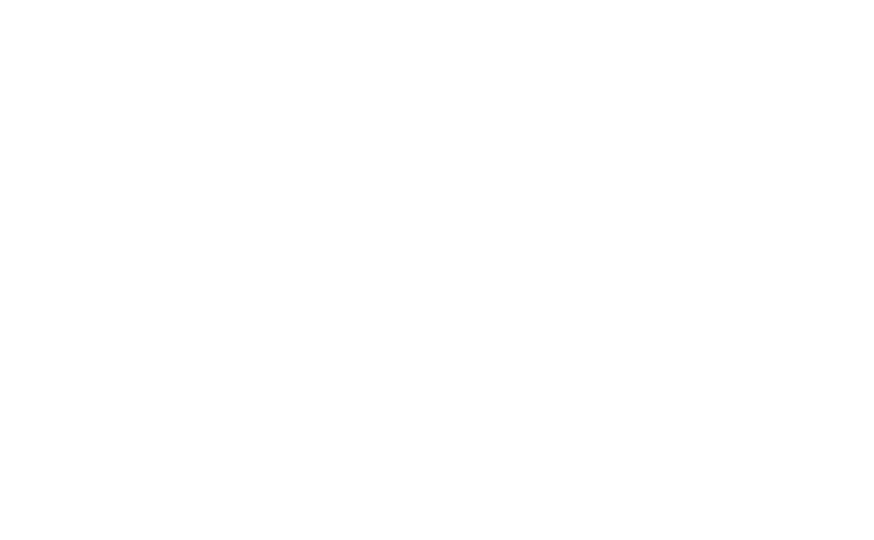
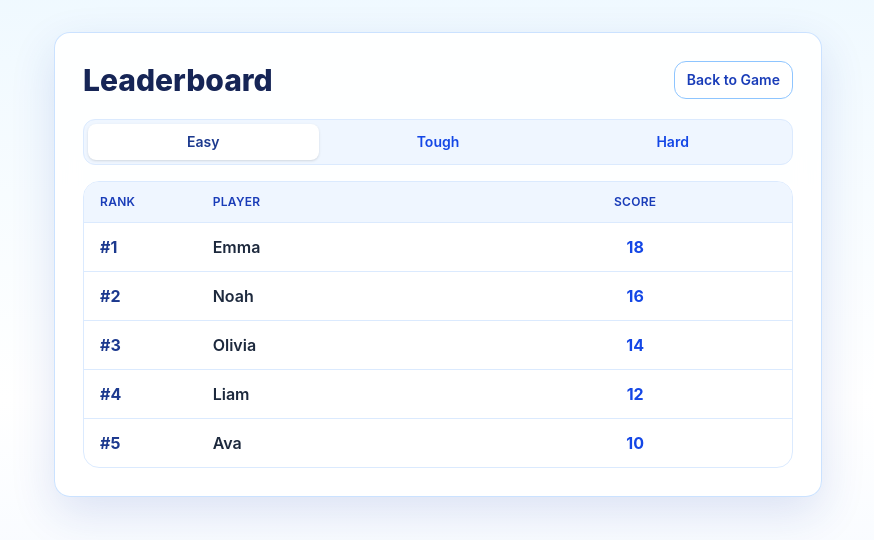
Before and after one commit to C-pato/Project_country, a React (Vite) app in the folder project-country/: page /leaderboard in a window 1280 px wide. Before the commit this address had no page. Shown: the top 540 px of the page, without its empty margins (202-1076 px from the left). Built offline with nearby package versions, Linux system fonts and the light colour scheme.

Commit message:
leaderboard and ui changes

```diff
--- a/project-country/src/App.jsx
+++ b/project-country/src/App.jsx
@@ -1,12 +1,13 @@
-import { useState } from 'react'
 import { BrowserRouter, Routes, Route } from 'react-router-dom'
 import Home from './components/Home'
+import Leaderboard from './components/Leaderboard'
 
 function App() {
   return (
     <BrowserRouter>
       <Routes>
         <Route path="/" element={<Home />} />
+        <Route path="/leaderboard" element={<Leaderboard />} />
       </Routes>
     </BrowserRouter>
   )
--- a/project-country/src/components/Home.jsx
+++ b/project-country/src/components/Home.jsx
@@ -1,4 +1,5 @@
-import React, { useEffect, useState } from "react";
+import React, { useState } from "react";
+import { Link } from "react-router-dom";
 import globeLogo from "../assets/globe.svg";
 import ChoiceBox from "./ChoiceBox";
 
@@ -16,8 +17,6 @@
     setSelectedId(undefined);
   }
 
-
-
   const dummy_data = [
     { id: 1, text: "Estonia", isCorrect: true },
     { id: 2, text: "Germany", isCorrect: false },
@@ -29,30 +28,40 @@
 
   return (
     <>
-      <div className=" flex justify-between items-center p-4 border-blue-300 border-2 bg-blue-100 rounded-b-lg ">
+      <div className="select-none flex items-center justify-between border-b border-blue-200/80 bg-white/80 px-4 py-4 shadow-[0_8px_24px_rgba(30,64,175,0.1)] backdrop-blur-md">
         <div className="flex items-center gap-2">
-          <img src={globeLogo} alt="Globe" className="w-6 h-6" />
-          <h1 className="text-xl font-bold">Flag Guessing Game</h1>
+          <img src={globeLogo} alt="Globe" className="h-6 w-6" />
+          <h1 className="text-xl font-bold text-blue-950">Flag Guessing Game</h1>
         </div>
-        <p className="text-blue-800 font-bold">Score:</p>
+        <div className="flex items-center gap-2">
+          <p className="rounded-xl border border-blue-200 bg-linear-to-r from-blue-50 to-sky-50 px-3 py-1 text-sm font-semibold text-blue-800">
+            Score:
+          </p>
+          <Link
+            to="/leaderboard"
+            className="rounded-xl border border-blue-300 bg-white px-3 py-1 text-sm font-semibold text-blue-800 transition hover:border-blue-500"
+          >
+            Leaderboard
+          </Link>
+        </div>
       </div>
 
       <div className="md:mx-2 select-none">
-        <div className="flex my-5">
-          <p className="mx-2">Choose the correct country for the flag.</p>
-          {/* Easy/tough/hard */}
-          <p className="px-2">Level: {difficulty}</p>
-        </div>
-
-        <div className="border-2 border-blue-200 rounded-2xl bg-blue-100">
-          <label className="m-5" >
-            Difficulty:
+        <div className="flex justify-center px-3">
+          <div className="mt-4 w-full max-w-md rounded-2xl border border-blue-200/80 bg-white/80 p-2 shadow-[0_12px_32px_rgba(30,64,175,0.16)] backdrop-blur-md">
+            <div className="flex items-center justify-between gap-3 rounded-xl bg-linear-to-r from-blue-50 to-sky-50 px-3 py-2">
+              <label
+                htmlFor="difficulty"
+                className="text-xs font-semibold tracking-[0.2em] text-blue-700 uppercase"
+              >
+                Difficulty: {difficulty}
               </label>
 
               <select
-            className="m-2 border-2 rounded-xs border-blue-300 bg-white"
+                className="rounded-xl border border-blue-300 bg-white px-3 py-1.5 text-sm font-semibold text-blue-900 shadow-sm outline-none transition focus:border-blue-500 focus:ring-2 focus:ring-blue-200"
                 name="difficulty"
                 id="difficulty"
+                value={difficulty}
                 onChange={(t) => {
                   difficultyChange(t.target.value);
                 }}
@@ -62,19 +71,24 @@
                 <option value="Hard">Hard</option>
               </select>
             </div>
+          </div>
+        </div>
 
-        {/* flag thingy with answers could be a component */}
+        {/* flag pic with buttons component */}
         <div>
           <div className="flex justify-center rounded-2xl mt-2">
-            <img src={estonia} alt="Temp image" className="border-2 border-blue-200 rounded-2xl md:w-1/3 h-auto" />
+            <img
+              src={estonia}
+              alt="Temp image"
+              className="border-2 border-blue-200 rounded-2xl md:w-1/3 h-auto"
+            />
           </div>
-          <p className="flex justify-center m-5">
+          <p className="flex justify-center m-4 font-medium">
             Which country does this flag belong to?
           </p>
 
-
           <div className="grid grid-cols-3">
-          {dummy_data.map(item => (
+            {dummy_data.map((item) => (
               <ChoiceBox
                 key={item.id}
                 choiceId={item.id}
@@ -84,13 +98,12 @@
                 setSelectedId={setSelectedId}
               />
             ))}
-
           </div>
 
           <div className="flex flex-row justify-end mx-2">
             <button
               onClick={nextFlag}
-              className="border-2 border-blue-700 bg-blue-700 text-white justify-self-end rounded-xl px-4 w-auto h-10"
+              className="mb-2 border-2 border-blue-700 bg-blue-700 text-white justify-self-end rounded-xl px-5 w-auto h-12"
             >
               Next flag
             </button>
--- /dev/null
+++ b/project-country/src/components/Leaderboard.jsx
@@ -0,0 +1,92 @@
+import React, { useState } from "react";
+import { Link } from "react-router-dom";
+
+const leaderboardData = {
+	Easy: [
+		{ id: 1, name: "Emma", score: 18 },
+		{ id: 2, name: "Noah", score: 16 },
+		{ id: 3, name: "Olivia", score: 14 },
+		{ id: 4, name: "Liam", score: 12 },
+		{ id: 5, name: "Ava", score: 10 },
+	],
+	Tough: [
+		{ id: 1, name: "Mia", score: 13 },
+		{ id: 2, name: "James", score: 12 },
+		{ id: 3, name: "Charlotte", score: 10 },
+		{ id: 4, name: "Benjamin", score: 9 },
+		{ id: 5, name: "Amelia", score: 7 },
+	],
+	Hard: [
+		{ id: 1, name: "Lucas", score: 9 },
+		{ id: 2, name: "Sophia", score: 8 },
+		{ id: 3, name: "Henry", score: 7 },
+		{ id: 4, name: "Evelyn", score: 6 },
+		{ id: 5, name: "Jack", score: 5 },
+	],
+};
+
+const difficulties = ["Easy", "Tough", "Hard"];
+
+const Leaderboard = () => {
+	const [activeDifficulty, setActiveDifficulty] = useState("Easy");
+	const activeLeaderboard = leaderboardData[activeDifficulty];
+
+	return (
+		<div className="min-h-screen bg-linear-to-b from-sky-50 via-white to-blue-50 px-4 py-8">
+			<div className="mx-auto w-full max-w-3xl rounded-2xl border border-blue-200/80 bg-white/90 p-5 shadow-[0_16px_45px_rgba(30,64,175,0.14)] backdrop-blur-md md:p-7">
+				<div className="mb-5 flex items-center justify-between">
+					<h1 className="text-2xl font-extrabold text-blue-950 md:text-3xl">
+						Leaderboard
+					</h1>
+					<Link
+						to="/"
+						className="rounded-xl border border-blue-300 bg-white px-3 py-2 text-sm font-semibold text-blue-800 transition hover:border-blue-500"
+					>
+						Back to Game
+					</Link>
+				</div>
+
+				<div className="mb-4 rounded-xl border border-blue-100 bg-blue-50 p-1">
+					<div className="grid grid-cols-3 gap-1">
+						{difficulties.map((difficulty) => (
+							<button
+								key={difficulty}
+								onClick={() => setActiveDifficulty(difficulty)}
+								className={`rounded-lg px-3 py-2 text-sm font-semibold transition ${
+									activeDifficulty === difficulty
+										? "bg-white text-blue-900 shadow-sm"
+										: "text-blue-700 hover:bg-blue-100"
+								}`}
+							>
+								{difficulty}
+							</button>
+						))}
+					</div>
+				</div>
+
+				<div className="rounded-2xl border border-blue-100 overflow-hidden">
+					<div className="grid grid-cols-12 bg-blue-50 px-4 py-3 text-xs font-semibold tracking-wide text-blue-800 uppercase">
+						<p className="col-span-2">Rank</p>
+						<p className="col-span-5">Player</p>
+						<p className="col-span-5 text-center">Score</p>
+					</div>
+
+					{activeLeaderboard.map((player, index) => (
+						<div
+							key={`${activeDifficulty}-${player.id}`}
+							className="grid grid-cols-12 items-center border-t border-blue-100 px-4 py-3"
+						>
+							<p className="col-span-2 font-bold text-blue-900">#{index + 1}</p>
+							<p className="col-span-5 font-semibold text-slate-800">{player.name}</p>
+							<p className="col-span-5 text-center font-bold text-blue-700">
+								{player.score}
+							</p>
+						</div>
+					))}
+				</div>
+			</div>
+		</div>
+	);
+};
+
+export default Leaderboard;
```
Lines whose indentation alone changed are shown as unchanged.
